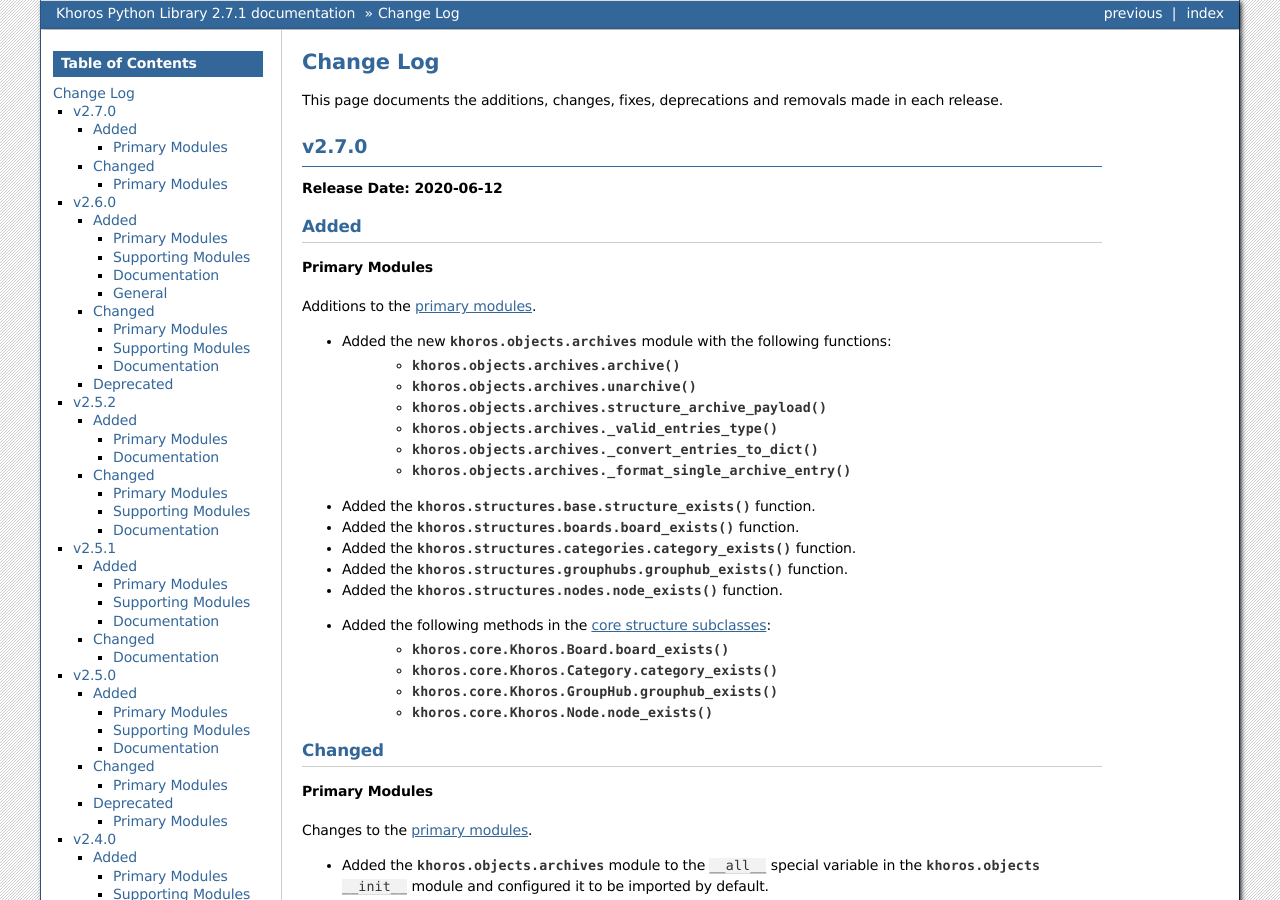
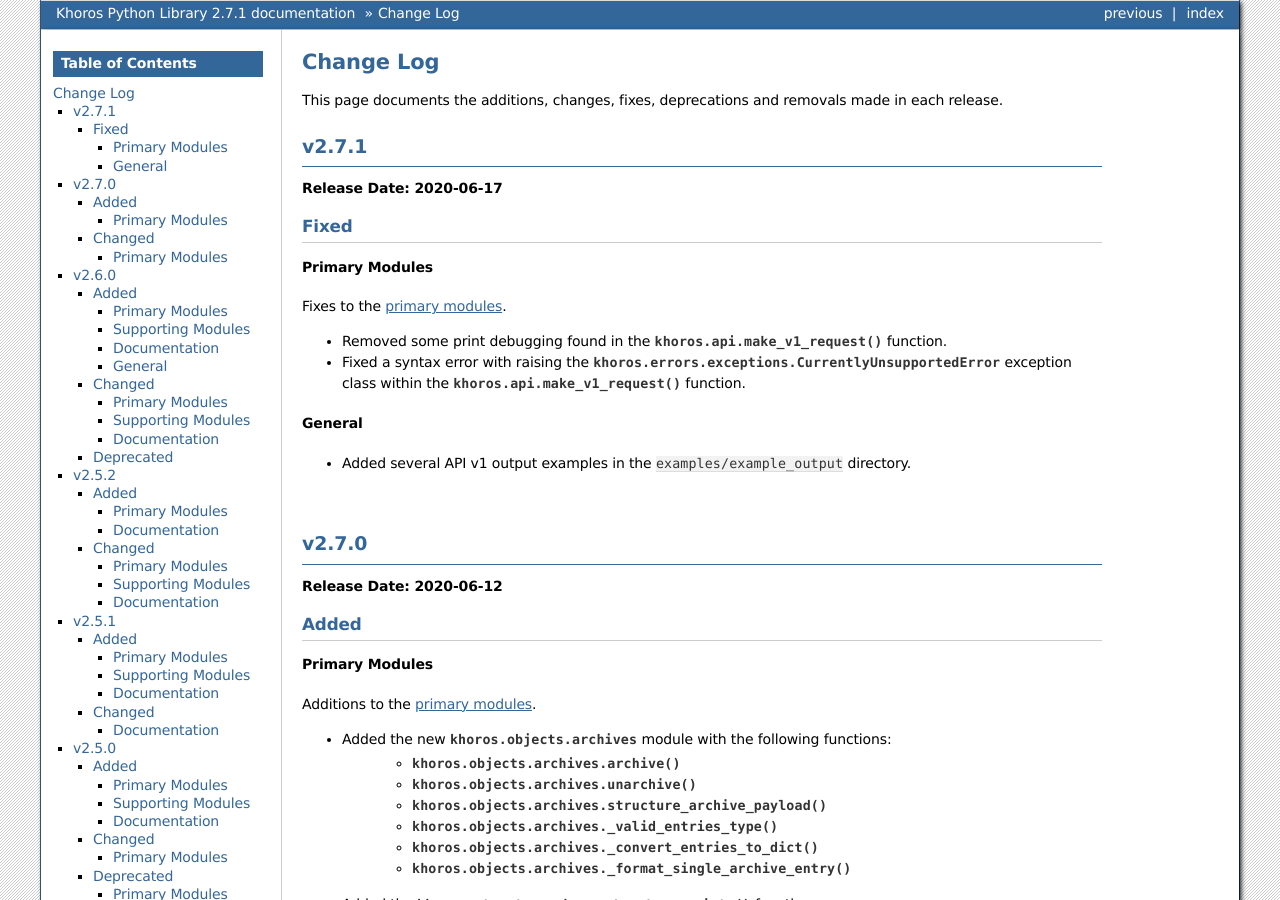
Before and after one commit to jeffshurtliff/khoros, a Sphinx documentation site: the page built from docs/changelog.rst, in a window 1280 px wide and 900 px high. Built offline with Sphinx 7.4.7, drawn with Linux system fonts in a browser that asks for light colours.

Commit message:
Added 2.7.1 changes in the changelog

```diff
--- a/docs/changelog.rst
+++ b/docs/changelog.rst
@@ -2,6 +2,28 @@
 Change Log
 ##########
 This page documents the additions, changes, fixes, deprecations and removals made in each release.
+
+******
+v2.7.1
+******
+**Release Date: 2020-06-17**
+
+Fixed
+=====
+
+Primary Modules
+---------------
+Fixes to the :doc:`primary modules <primary-modules>`.
+
+* Removed some print debugging found in the :py:func:`khoros.api.make_v1_request` function.
+* Fixed a syntax error with raising the :py:exc:`khoros.errors.exceptions.CurrentlyUnsupportedError` exception
+  class within the :py:func:`khoros.api.make_v1_request` function.
+
+General
+-------
+* Added several API v1 output examples in the ``examples/example_output`` directory.
+
+|
 
 ******
 v2.7.0
```
